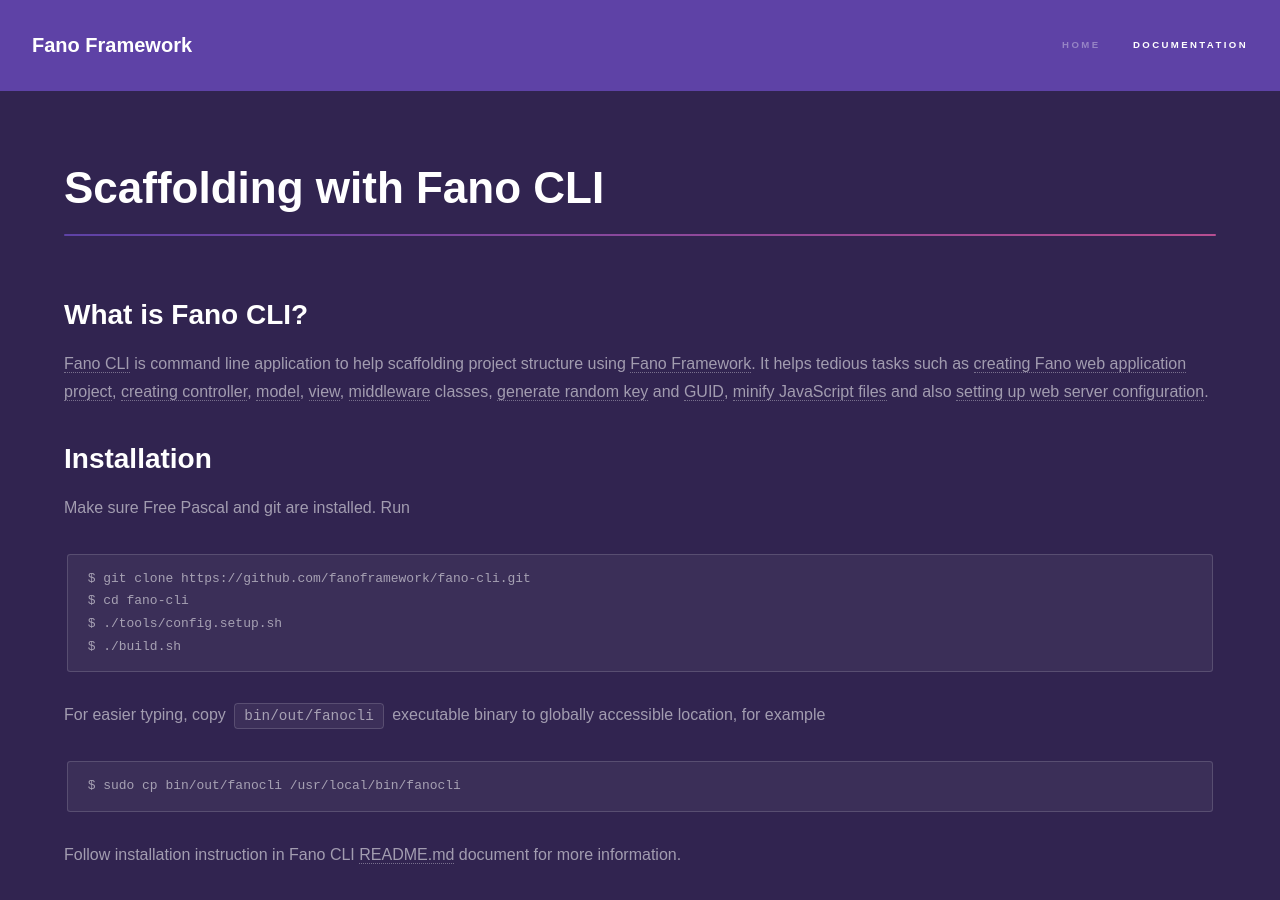
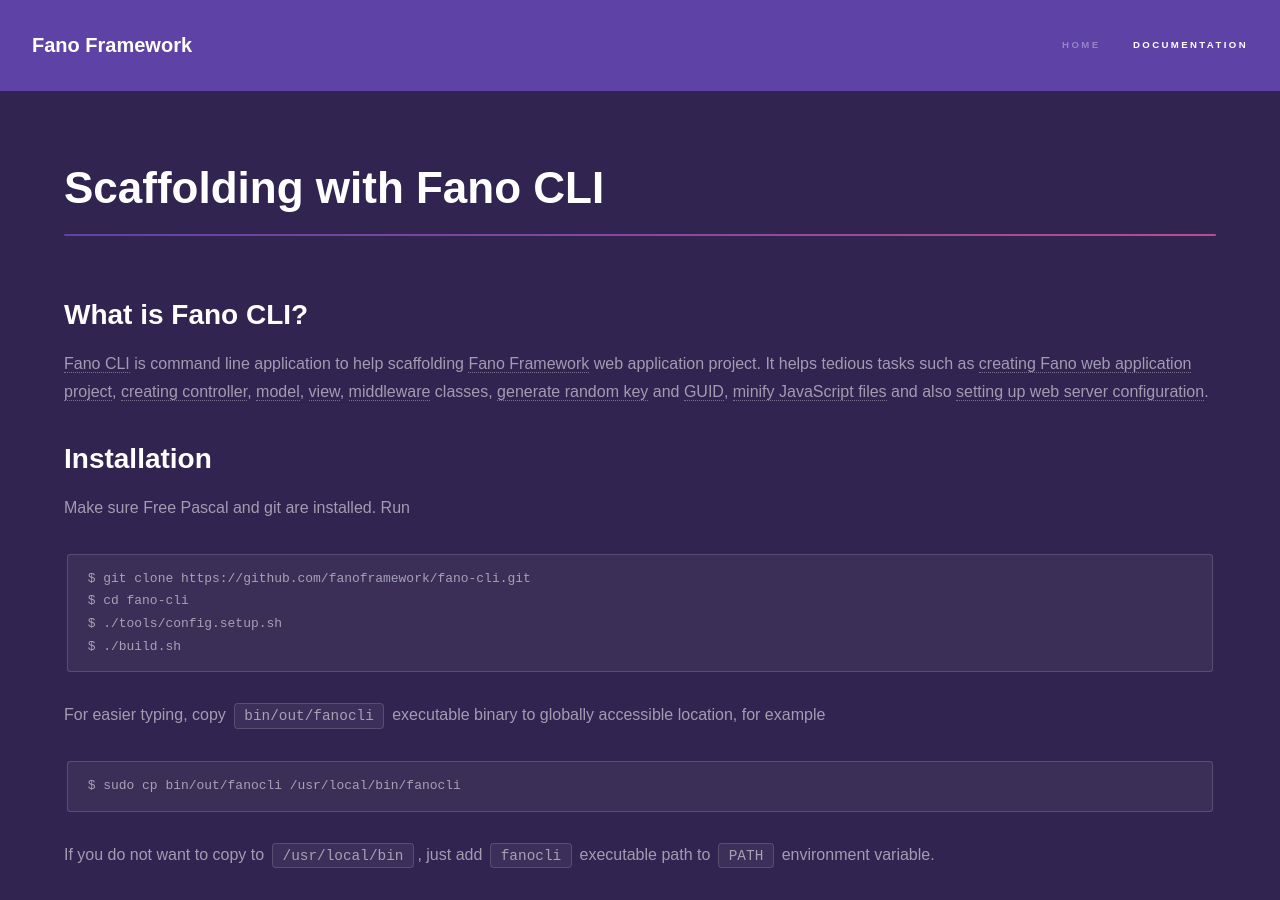
Before and after one commit to fanoframework/fanoframework.github.io, a Jekyll site: the page built from scaffolding-with-fano-cli/index.md, in a window 1280 px wide and 900 px high. Built offline with Jekyll 4.4.1, drawn with Linux system fonts in a browser that asks for light colours; our own code applies the rules of GitHub Pages for plain Markdown files.

Commit message:
improve content of scaffoling with Fano CLI

````diff
--- a/scaffolding-with-fano-cli/index.md
+++ b/scaffolding-with-fano-cli/index.md
@@ -7,7 +7,7 @@
 ## What is Fano CLI?
 
 [Fano CLI](https://github.com/fanoframework/fano-cli) is command line application
-to help scaffolding project structure using [Fano Framework](https://github.com/fanoframework/fano). It helps tedious tasks such as
+to help scaffolding [Fano Framework](https://github.com/fanoframework/fano) web application project. It helps tedious tasks such as
 [creating Fano web application project](#creating-project), [creating controller](#creating-controller), [model](#creating-model), [view](#creating-view), [middleware](#creating-middleware) classes,
 [generate random key](#generate-random-key) and [GUID](#generate-guid), [minify JavaScript files](#minify-javascript) and also [setting up web server configuration](#deployment).
 
@@ -26,6 +26,8 @@
 ```
 $ sudo cp bin/out/fanocli /usr/local/bin/fanocli
 ```
+
+If you do not want to copy to `/usr/local/bin`, just add `fanocli` executable path to `PATH` environment variable.
 
 Follow installation instruction in Fano CLI [README.md](https://github.com/fanoframework/fano-cli/blob/master/README.md) document for more information.
 
````
